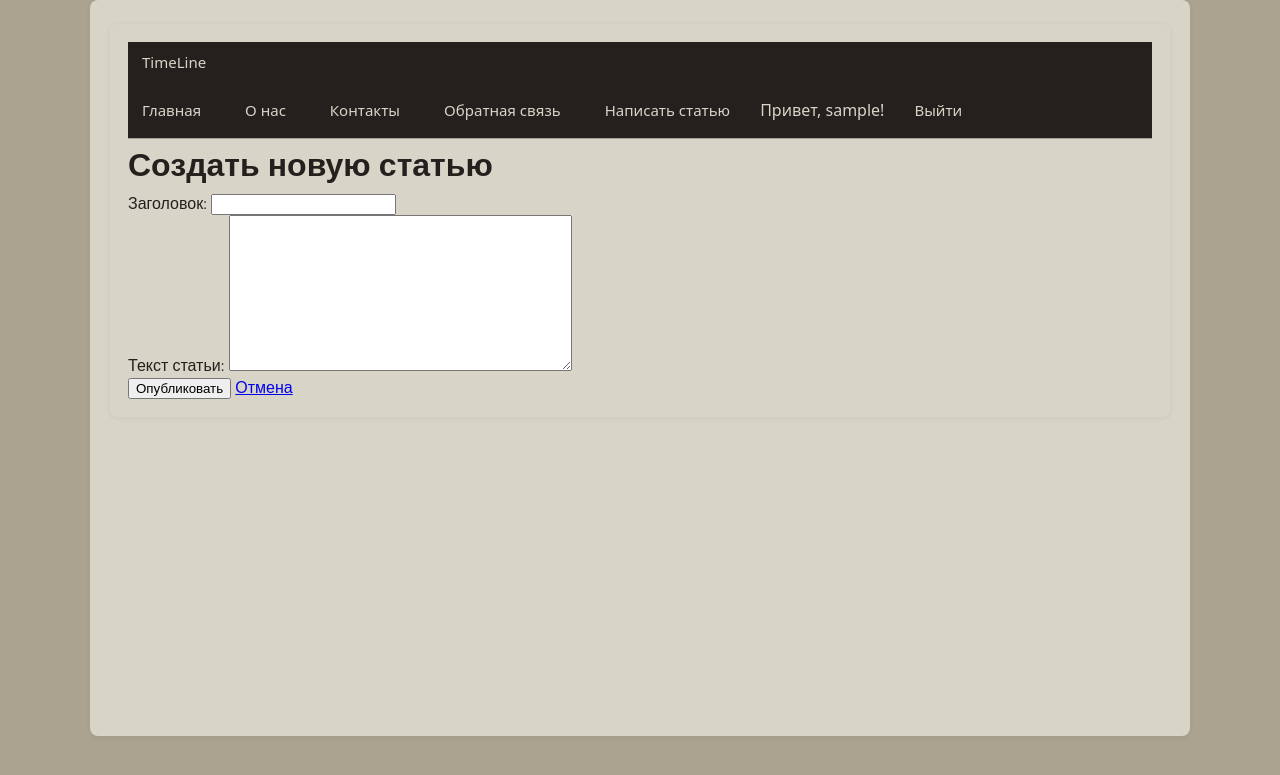
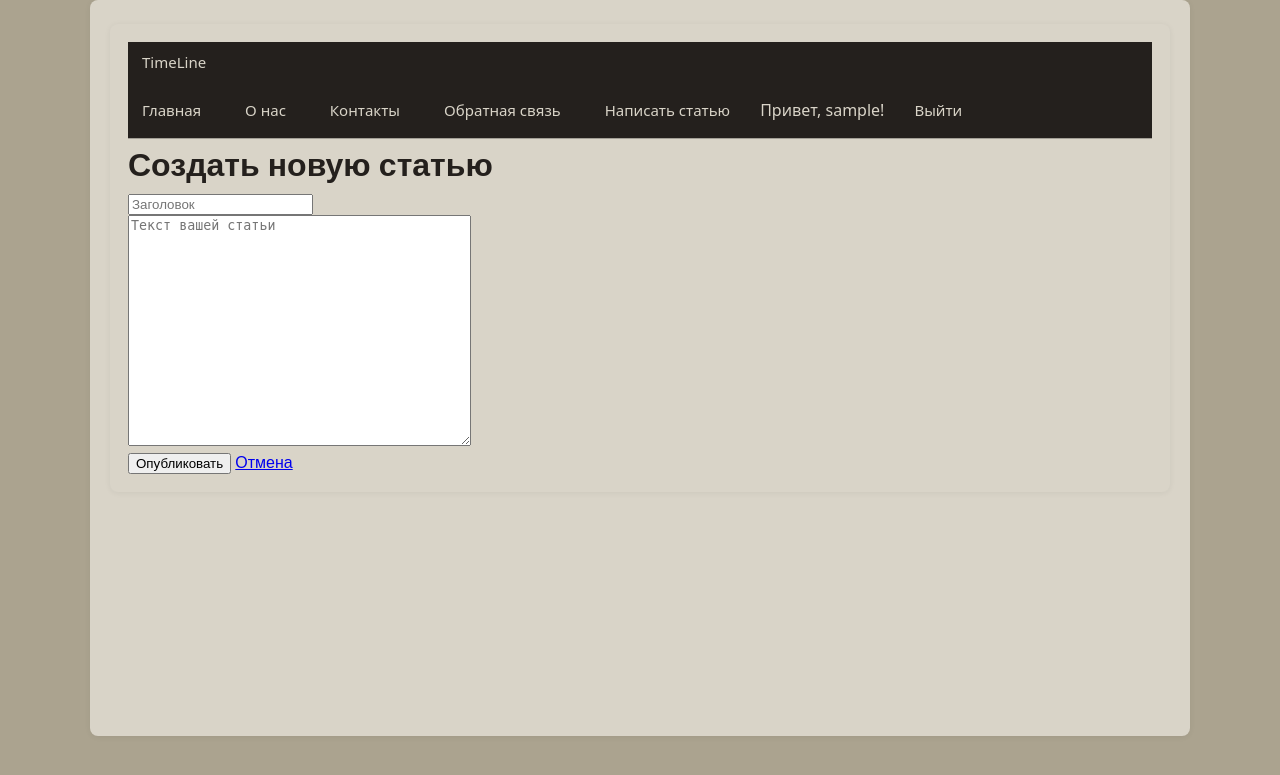
Before and after one commit to rhinci/NewsBlog-website, a Django app: page /create_article/ in a window 1280 px wide. Shown: the top 775 px of the page. Run offline with Django 4.2, Linux system fonts and the light colour scheme; the visitor is signed in with stand-in values (Sample User, id 1).

Commit message:
edit article button

```diff
--- a/blog/forms.py
+++ b/blog/forms.py
@@ -24,6 +24,15 @@ class ArticleForm(forms.ModelForm):
     class Meta:
         model = Article
         fields = ['title', 'text']
+        widgets = {
+            'title': forms.TextInput(attrs={
+                'placeholder': 'Заголовок'
+            }),
+            'text': forms.Textarea(attrs={
+                'placeholder': 'Текст вашей статьи',
+                'rows': 15
+            })
+        }
 
 class CommentForm(forms.ModelForm):
     class Meta:
--- a/blog/templates/blog/create_article.html
+++ b/blog/templates/blog/create_article.html
@@ -10,20 +10,18 @@
     <form method="post">
         {% csrf_token %}
 
-        <div class="form-group">
-            <label for="{{ form.title.id_for_label }}">Заголовок:</label>
-            {{ form.title }}
-            {% if form.title.errors %}
-                <div class="error">{{ form.title.errors }}</div>
-            {% endif %}
+        <div>
+            {{ form.title }}<br>
+            {% for err in form.title.errors %}
+                <small style="color:red">{{ err }}</small><br>
+            {% endfor %}
         </div>
 
-        <div class="form-group">
-            <label for="{{ form.text.id_for_label }}">Текст статьи:</label>
-            {{ form.text }}
-            {% if form.text.errors %}
-                <div class="error">{{ form.text.errors }}</div>
-            {% endif %}
+        <div>
+            {{ form.text }}<br>
+            {% for err in form.text.errors %}
+                <small style="color:red">{{ err }}</small><br>
+            {% endfor %}
         </div>
 
         <button type="submit" class="btn">Опубликовать</button>
--- a/blog/templates/blog/news.html
+++ b/blog/templates/blog/news.html
@@ -7,6 +7,11 @@
 </div>
 <p>Опубликовано: {{ article.created_date|date:"d.m.Y H:i" }}</p>
 
+{% if user.is_authenticated and user == article.user %}
+    <div class="article-actions">
+        <a href="{% url 'edit_article' article.id %}" class="btn-edit">Редактировать</a>
+    </div>
+{% endif %}
 
 
 <div class="comments-section">
```
